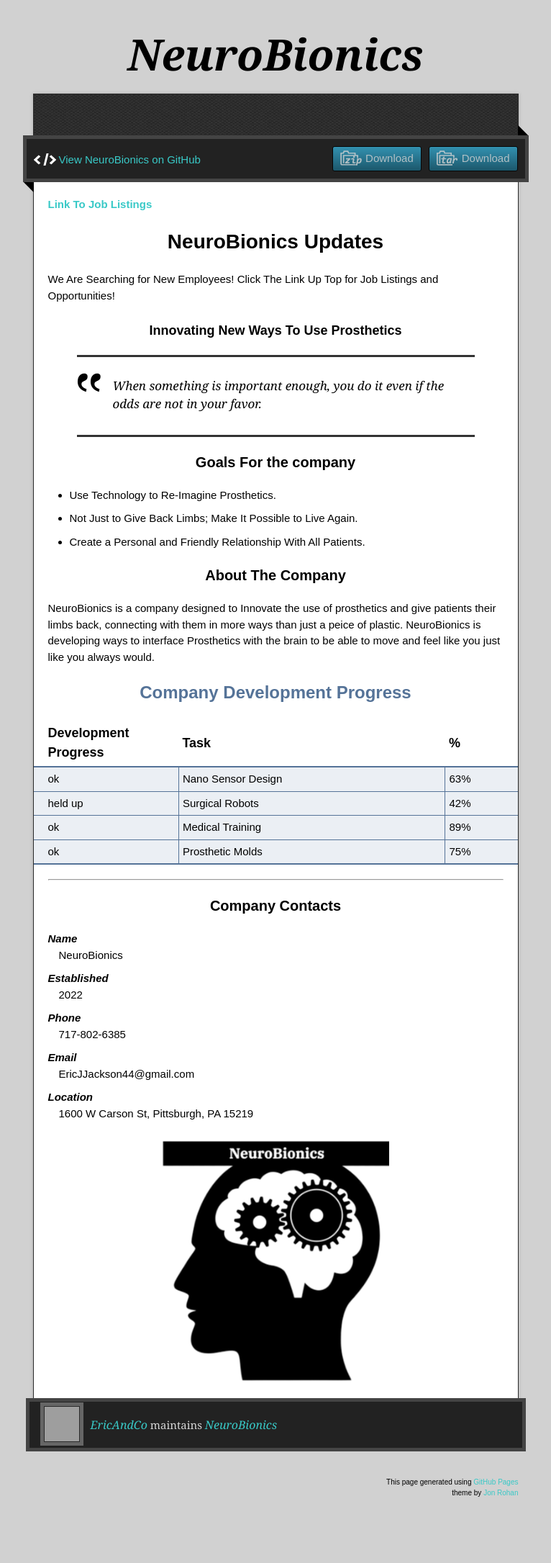
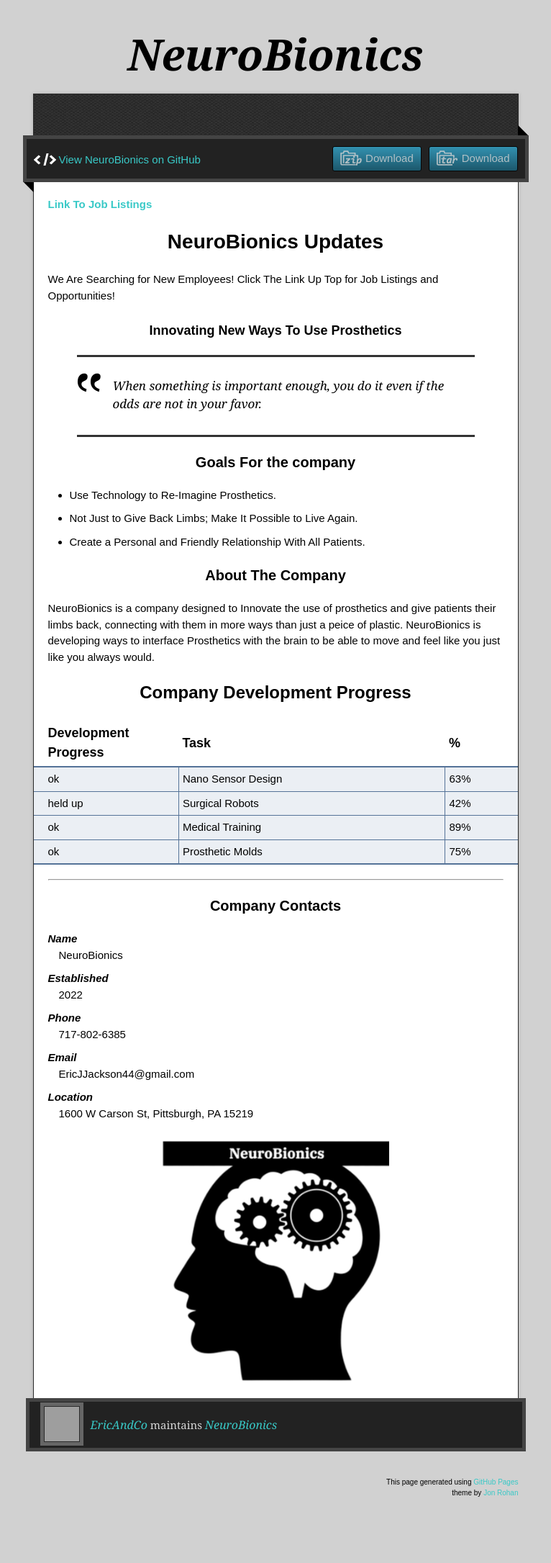
Before and after one commit to EricAndCo/NeuroBionics, a Jekyll site: the page built from index.md, in a window 1280 px wide. Shown: the whole page at 72% size, without its empty margins (257-1023 px from the left). Built offline with Jekyll 4.4.1, drawn with Linux system fonts in a browser that asks for light colours; the repository's description, which GitHub fills in, is left out; grey boxes are pictures that could not be loaded.

Commit message:
Update jekyll-theme-time-machine.scss

```diff
--- a/_sass/jekyll-theme-time-machine.scss
+++ b/_sass/jekyll-theme-time-machine.scss
@@ -345,7 +345,7 @@
 
 .markdown-body h2 {
   font-size: 24px;
-  color: #557398;
+
 
 }
 
```
